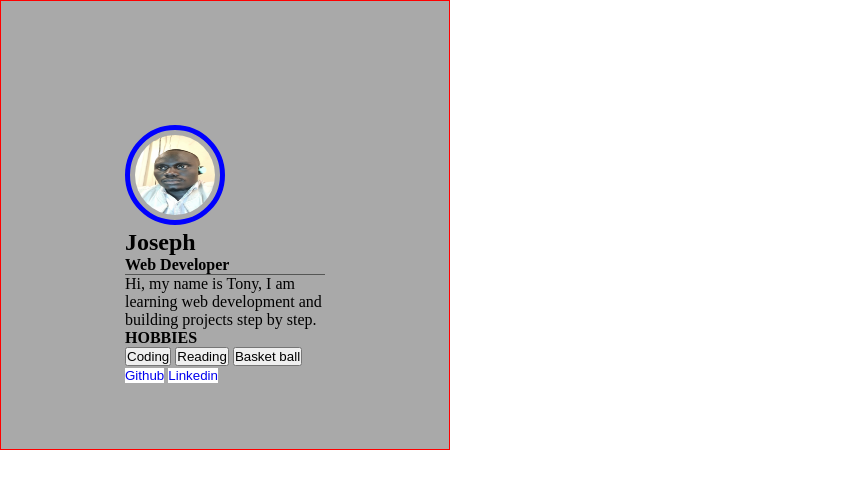
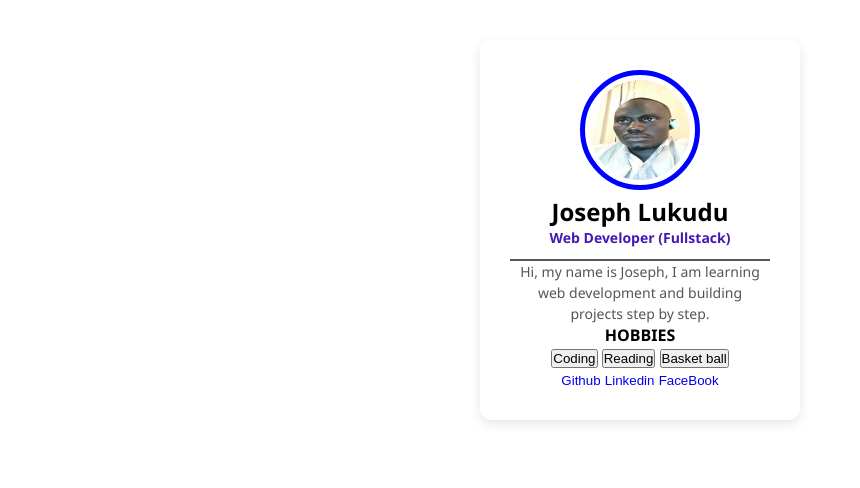
Before and after one commit to joseph-kudus/-Profile-card, a plain HTML site: page index.html in a window 1280 px wide. Shown: the whole page, without its empty margins (0-860 px from the left). Drawn offline with Linux system fonts and the light colour scheme.

Commit message:
added the socials links

```diff
--- a/index.html
+++ b/index.html
@@ -7,18 +7,17 @@
     <link rel="stylesheet" href="style.css" />
   </head>
   <body>
-    <main>
     <div class="profile-card">
       <div class="profile-image">
         <img src="/images/20250821_160921.jpg" alt="" />
       </div>
       <div class="my-des">
-          <h2>Joseph</h2>
-          <h4>Web Developer</h4>
+        <h2 class="user-name">Joseph Lukudu</h2>
+        <p class="job-title">Web Developer (Fullstack)</p>
       </div>
-        <div class="user-info">
+      <div class="bio">
         <p>
-            Hi, my name is Tony, I am learning web development and building
+          Hi, my name is Joseph, I am learning web development and building
           projects step by step.
         </p>
       </div>
@@ -30,11 +29,11 @@
           <button>Basket ball</button>
         </div>
         <div class="social-links">
-            <button><a href="#">Github</a></button>
+          <button><a href="https://github.com/joseph-kudus">Github</a></button>
           <button><a href="#">Linkedin</a></button>
+          <button><a href="#">FaceBook</a></button>
         </div>
       </div>
     </div>
-    </main>
   </body>
 </html>
--- a/style.css
+++ b/style.css
@@ -4,30 +4,22 @@
     box-sizing: border-box;
 }
 
-main{
-    background-color: darkgrey;
-    width: 450px;
-    display: block;
-    height: 450px;
-    border: 1px solid red;
-    display: flex;
-    justify-content: center;
-    align-items: center;
+.profile-card{
 
-}
-
-main .profile-card{
-    max-width: 200px;
-    max-height: 200px;
-
-justify-content: center;
-align-items: center;
+        max-width: 320px;
+        margin: 40px auto;
+        background: white;
+        border-radius: 12px;
+        padding: 30px;
+        text-align: center;
+        box-shadow: 0 4px 12px rgba(0,0,0,0.1);
+        font-family: 'Segoe UI', sans-serif;
 
 }
 .profile-image img{
 
-    width: 100px;
-    height: 100px;
+    width: 120px;
+    height: 120px;
     justify-content: center;
     align-items: center;
     border: 5px solid blue;
@@ -36,8 +28,27 @@ align-items: center;
     padding: 5px;
 
 }
+user-name {
+    margin: 0 0 4px;
+    font-size: 22px;
+    color: #1a1a2e;
+  }
+
+  .job-title {
+    margin: 0 0 12px;
+    color: #4517B4;
+    font-weight: 600;
+    font-size: 14px;
+  }
+
+  .bio {
+    margin: 0;
+    color: #555;
+    font-size: 14px;
+    line-height: 1.5;
+  }
 .my-des{
-border-bottom: 1px solid rgb(85, 86, 85);
+border-bottom: 2px solid rgb(85, 86, 85);
 }
 .social-links button{
     max-width: 90px;
```
Lines whose indentation alone changed are shown as unchanged.
